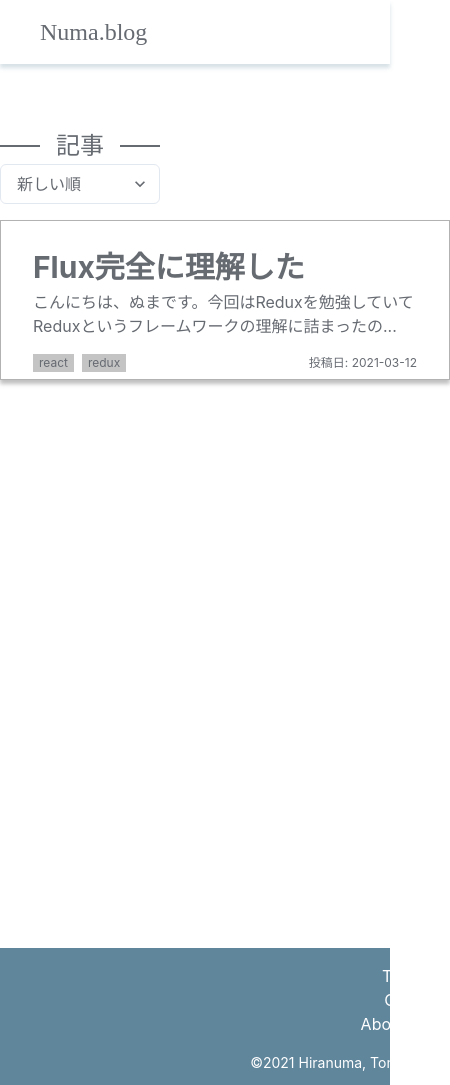
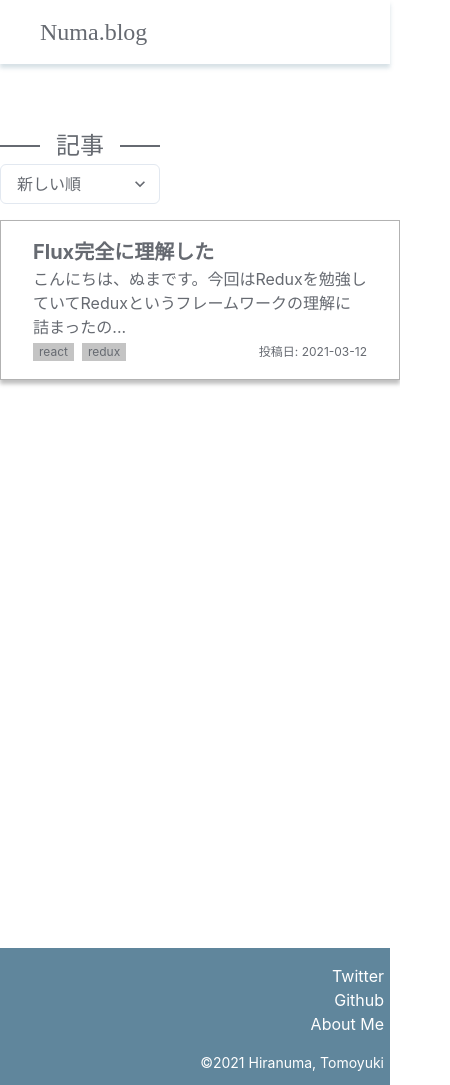
Before and after one commit to tomoyuki-hiranuma/blog-client, a Next.js app: page / in a window 390 px wide. Shown: the whole page, 450 px wide, since content can reach past the window. Built offline with nearby package versions, Linux system fonts and the light colour scheme.

Commit message:
fix: responsive to the card

```diff
--- a/components/ArticleCard.tsx
+++ b/components/ArticleCard.tsx
@@ -19,8 +19,8 @@ export const ArticleCard: VFC<Post> = ({ data, content }) => {
 
   return (
     <>
-      <Box css={card} w={{ base: `450px`, md: `700px`, lg:`900px`}} h={`160px`} pt={`24px`} px={`32px`} pb={`8px`}>
-        <Text fontSize={`3xl`} fontWeight={`bold`}>{data.title}</Text>
+      <Box css={card} w={{ base: `400px`, md: `700px`, lg:`900px`}} h={`160px`} pt={{ base: `16px`, md: `24px`}} px={`32px`} pb={`8px`}>
+        <Text fontSize={{ base: `xl`,md: `3xl`}} fontWeight={`bold`}>{data.title}</Text>
         <CardContent
           content={trimedContent}
         />
--- a/components/Footer.tsx
+++ b/components/Footer.tsx
@@ -25,7 +25,7 @@ export const Footer: VFC<Props> = ({ data }) => {
   return(
     <>
       <footer css={footer}>
-        <Flex w={{ base: `450px`, md: `700px`, lg:`900px`}} m={`auto`} pt={'4'}>
+        <Flex w={{ base: `400px`, md: `700px`, lg:`900px`}} m={`auto`} pt={'4'}>
           <Spacer />
           <VStack spacing={`0`}>
             {data.map((link) => (
--- a/components/article/CardContent.tsx
+++ b/components/article/CardContent.tsx
@@ -8,7 +8,7 @@ interface Props {
 export const CardContent: VFC<Props> = ({ content }) => {
   return(
     <>
-      <Text mb={`16px`} h={`48px`}>
+      <Text mb={`16px`} h={{ base: `60px`, md: `48px` }}>
         {content}
       </Text>
     </>
--- a/pages/index.tsx
+++ b/pages/index.tsx
@@ -25,7 +25,7 @@ const Home: NextPage<Props> = ({ contents }) => {
 
   return (
     <Layout>
-      <VStack w={{ base: `450px`, md: `700px`, lg:`900px`}} margin={`auto`}>
+      <VStack w={{ base: `400px`, md: `700px`, lg:`900px`}} margin={`auto`}>
         <ArticleTitle />
         <VStack gap={`16px`}>
           {
--- a/pages/posts/[id].tsx
+++ b/pages/posts/[id].tsx
@@ -28,7 +28,7 @@ const Article: NextPage<Post> = ({ content, data }) => {
   return(
     <>
       <Layout>
-        <Container paddingTop={`14`} w={{ base: `450px`, md: `700px`, lg:`900px`}}>
+        <Container paddingTop={`14`} w={{ base: `400px`, md: `700px`, lg:`900px`}}>
           <Text fontSize={{ base: `3xl`, md: `6xl` }}>{data.title}</Text>
           <Flex>
             <Tags
```
